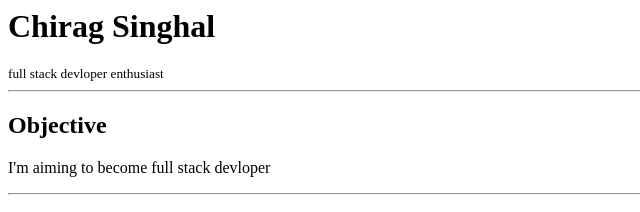
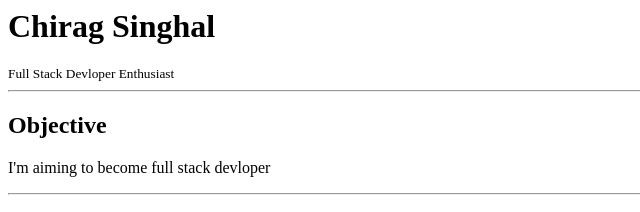
Before and after one commit to chirag127/6th-Sem--WT-Web-Technology-Lab, a plain HTML site: page practicle/1.html in a window 1280 px wide. Shown: the top 212 px of the page, 0-640 px from the left. Drawn offline with Linux system fonts and the light colour scheme.

Commit message:
Update 1.html

```diff
--- a/practicle/1.html
+++ b/practicle/1.html
@@ -10,7 +10,7 @@
 </style>
 </head>
 <body>
-<h1>Chirag Singhal</h1><sub>full stack devloper enthusiast</sub>
+<h1>Chirag Singhal</h1><sub>Full Stack Devloper Enthusiast</sub>
 <hr>
 <h2>Objective</h2>
 <p>I'm aiming to become full stack devloper</p>
```
